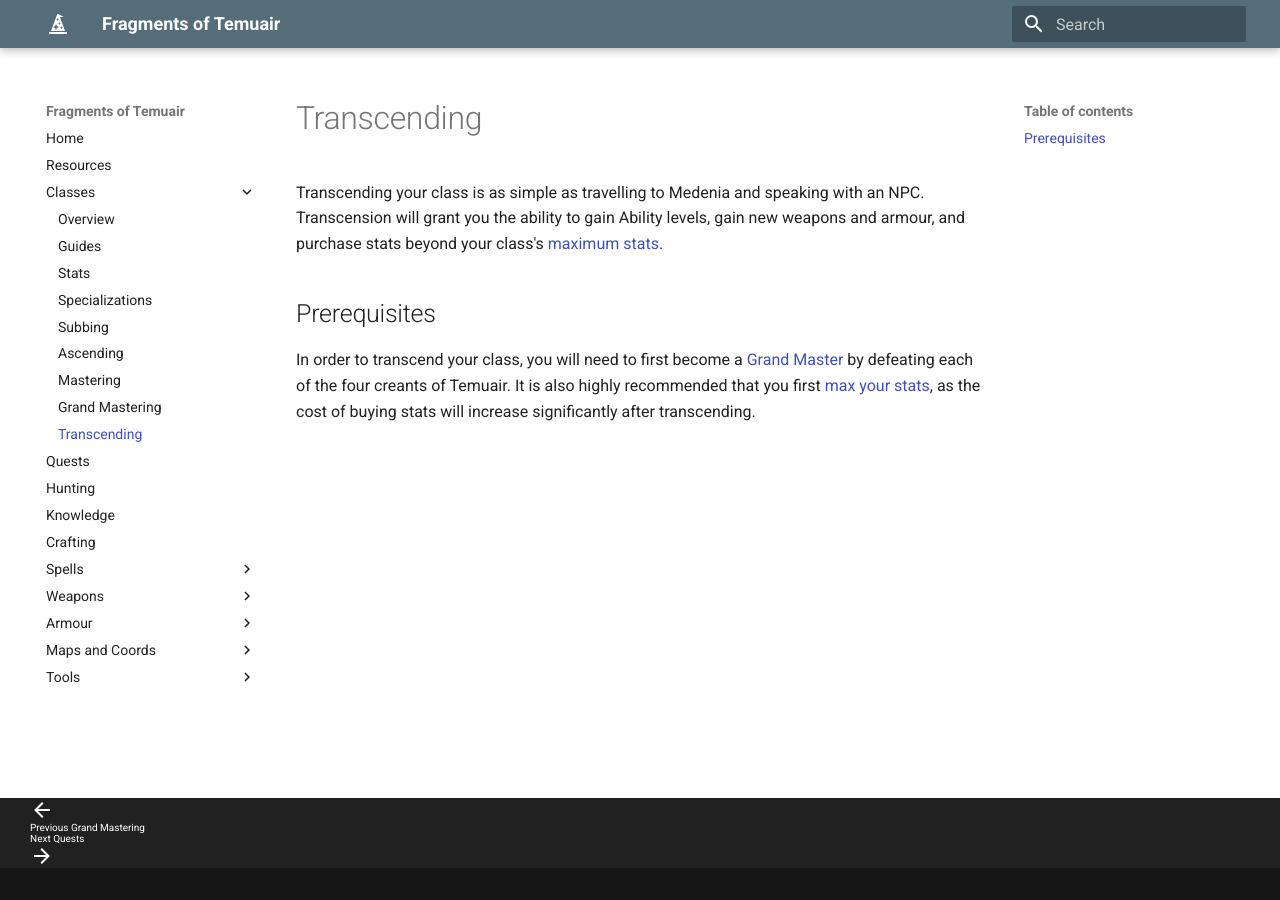
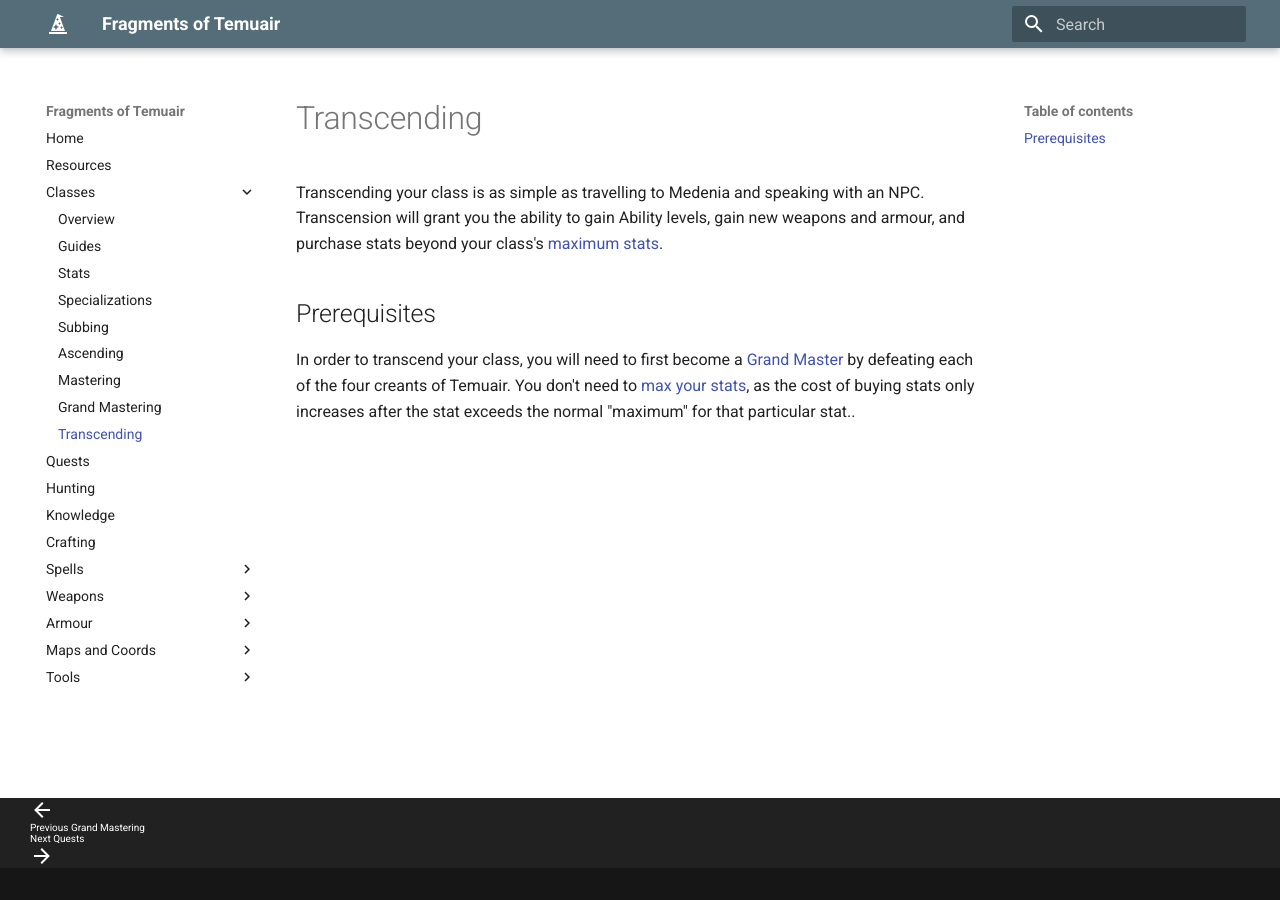
Before and after one commit to temuair/fot, an MkDocs documentation site: the page built from docs/classes/transcending.md, in a window 1280 px wide. Built offline with MkDocs 1.6.1 and Material for MkDocs 9.7.7, drawn with Linux system fonts in a browser that asks for light colours.

Commit message:
Correcting information about cost of buying stats.

```diff
--- a/docs/classes/transcending.md
+++ b/docs/classes/transcending.md
@@ -4,4 +4,4 @@
 
 ## Prerequisites
 
-In order to transcend your class, you will need to first become a [Grand Master](../grand_mastering) by defeating each of the four creants of Temuair. It is also highly recommended that you first [max your stats](../ascending), as the cost of buying stats will increase significantly after transcending.
+In order to transcend your class, you will need to first become a [Grand Master](../grand_mastering) by defeating each of the four creants of Temuair. You don't need to [max your stats](../ascending), as the cost of buying stats only increases after the stat exceeds the normal "maximum" for that particular stat..
```
